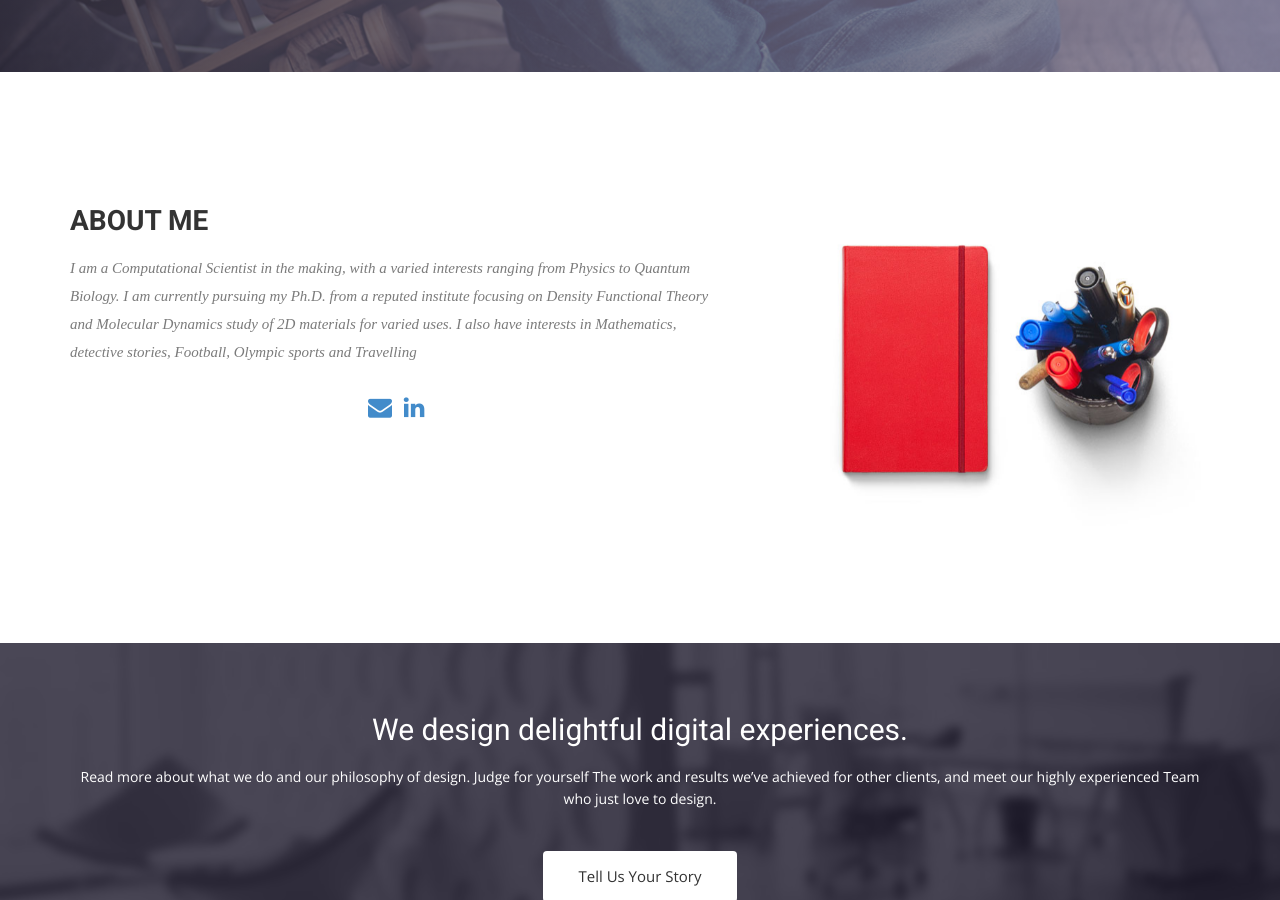
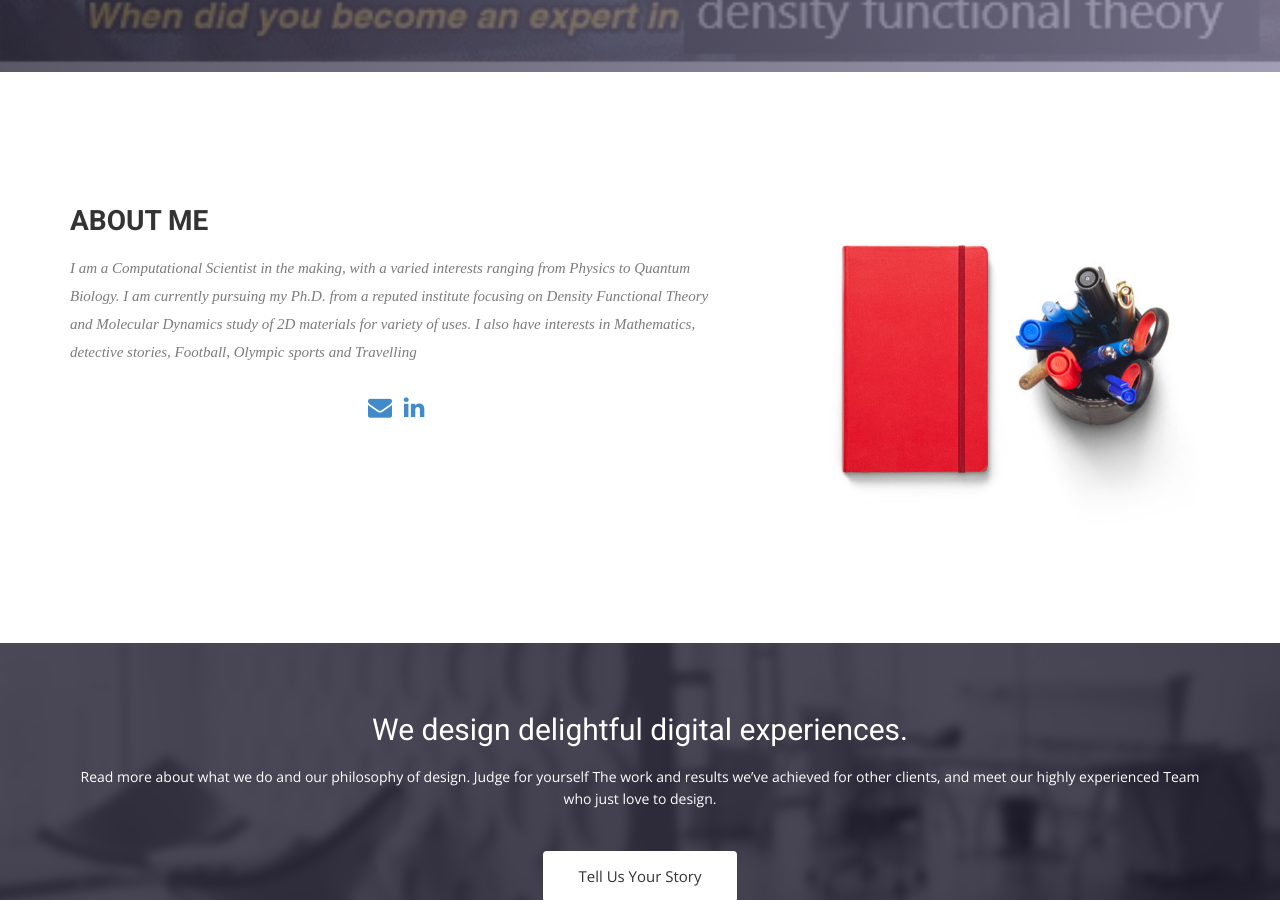
Before and after one commit to APSDft/apsdft.github.io, a Jekyll site: the page built from index.html, in a window 1280 px wide and 900 px high, scrolled down 743 px. Built offline with Jekyll 4.4.1, drawn with Linux system fonts in a browser that asks for light colours; nearby versions of some CDN libraries; some web fonts are replaced.

Commit message:
updated cover contacts are added in index

```diff
--- a/index.html
+++ b/index.html
@@ -25,11 +25,11 @@
         <div class="block">
           <div class="section-title">
             <h2 id="about-me">About Me</h2>
-            <p>I am a Computational Scientist in the making, with a varied interests ranging from Physics to Quantum Biology. I am currently pursuing my Ph.D. from a reputed institute focusing on Density Functional Theory and Molecular Dynamics study of 2D materials for varied uses. I also have interests in Mathematics, detective stories, Football, Olympic sports and Travelling</p>
+            <p>I am a Computational Scientist in the making, with a varied interests ranging from Physics to Quantum Biology. I am currently pursuing my Ph.D. from a reputed institute focusing on Density Functional Theory and Molecular Dynamics study of 2D materials for variety of uses. I also have interests in Mathematics, detective stories, Football, Olympic sports and Travelling</p>
           </div>
           <p style="text-align: center">
-          	<a href="mailto:email@example.com"><i class="fa fa-envelope" style="font-size:24px"></i></a> &nbsp;
-          	<a href="#"><i class="fa fa-linkedin" style="font-size:24px"></i></a>
+          	<a href="mailto:arkas.physics@gmail.com"><i class="fa fa-envelope" style="font-size:24px"></i></a> &nbsp;
+          	<a href="https://www.linkedin.com/in/quantum-arka-phys-497052/"><i class="fa fa-linkedin" style="font-size:24px"></i></a>
           </p>
           <!--
           <p>Lorem ipsum dolor sit amet, consectetur adipisicing elit, sed do eiusmod tempor incididunt ut labore et dolore magna aliqua. Ut enim ad minim veniam, quis nostrud exercitation ullamco laboris nisi ut aliquip ex ea commodo consequat. Duis aute irure dolor in reprehenderit in voluptate velit esse cillum dolore eu fugiat nulla pariatur. Excepteur sint occaecat cupidatat non proident, sunt in culpa qui officia deserunt mollit anim id </p>
```
Also changed, not shown: img/slider-bg.jpg.
